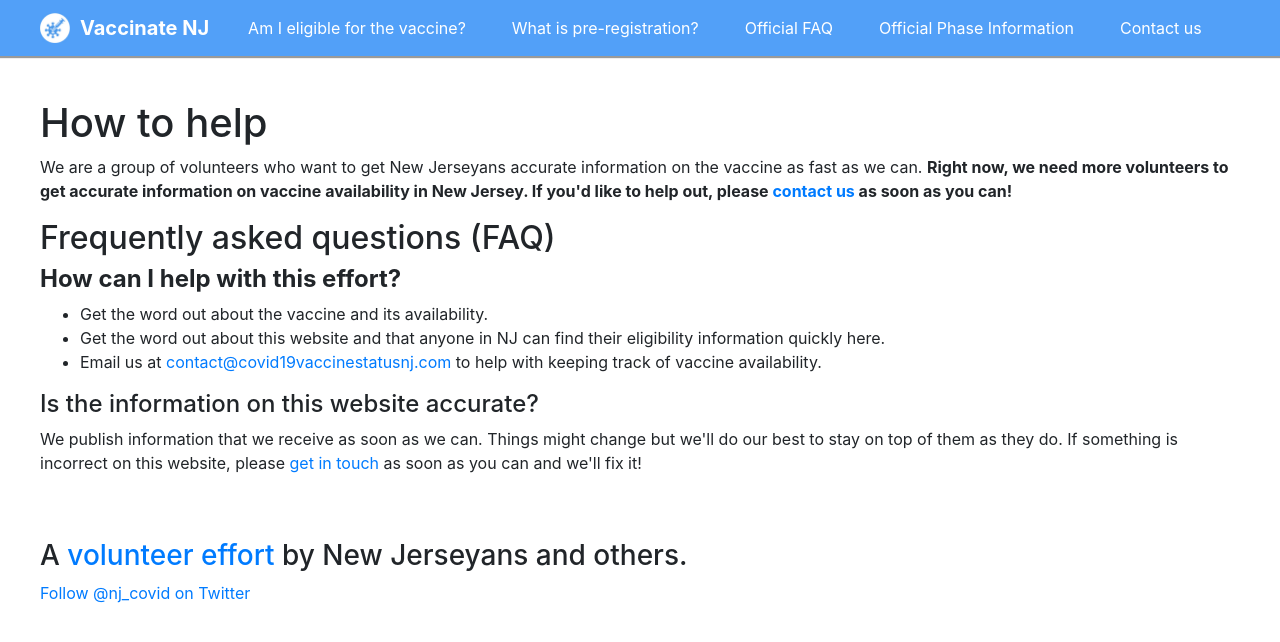
After one commit to tpeng85/COVID-19-Vaccine-Eligibility-Explainer-NJ, a Flask app: page /how-to-help in a window 1280 px wide. The commit adds this page. Shown: the top 642 px of the page. Run offline with Flask 2, Linux system fonts and the light colour scheme; some libraries are stand-ins or nearby versions.

Commit message:
Write up how to help page

```diff
--- a/app/routes.py
+++ b/app/routes.py
@@ -111,6 +111,9 @@ def preregister():
 def contact():
     return render_template('contact.html', title='Contact', contact_form_url=contact_form_url)
 
+@app.route('/how-to-help')
+def how_to_help():
+    return render_template('how-to-help.html', title='How to help')
 
 @app.route('/favicon.ico')
 def favicon():
--- a/app/templates/base.html
+++ b/app/templates/base.html
@@ -57,7 +57,8 @@
 }
 
 #splash{
-  width: 100%;
+  height: 100%;
+  max-height: 400px;
   border: 1px solid black;
 }
 
@@ -99,8 +100,8 @@ p {
     {% block content %}{% endblock %}
     <br>
     <br>
-    <br>
-    <br>
+    <h3>A <a href="/how-to-help">volunteer effort</a> by New Jerseyans and others.</h3>
+    <a href="https://twitter.com/nj_covid?ref_src=twsrc%5Etfw" class="twitter-follow-button" data-size="large" data-show-count="false">Follow @nj_covid on Twitter</a><script async src="https://platform.twitter.com/widgets.js" charset="utf-8"></script>
   </div>
 </body>
 </html>
--- /dev/null
+++ b/app/templates/how-to-help.html
@@ -0,0 +1,25 @@
+{% extends "base.html" %}
+
+{% block content %}
+
+<h1>How to help</h1>
+
+<p>We are a group of volunteers who want to get New Jerseyans accurate information on the vaccine as fast as we can. <b>Right now, we need more volunteers to get accurate information on vaccine availability in New Jersey. If you'd like to help out, please
+    <a href="/contact">contact us</a> as soon as you can!
+  </b>
+</p>
+
+<h2>Frequently asked questions (FAQ)</h2>
+
+<h4><b>How can I help with this effort?</b></h4>
+<ul>
+  <li>Get the word out about the vaccine and its availability.</li>
+  <li>Get the word out about this website and that anyone in NJ can find their eligibility information quickly here.</li>
+  <li>Email us at <a href="mailto:contact@covid19vaccinestatusnj.com">contact@covid19vaccinestatusnj.com</a> to help with keeping track of vaccine availability.</li>
+</ul>
+
+<h4>Is the information on this website accurate?</h4>
+<p>We publish information that we receive as soon as we can. Things might change but we'll do our best to stay on top of them as they do. If something is incorrect on this website, please <a href="/contact">get in touch</a> as soon as you can and we'll fix it!
+</p>
+
+{% endblock %}
```
